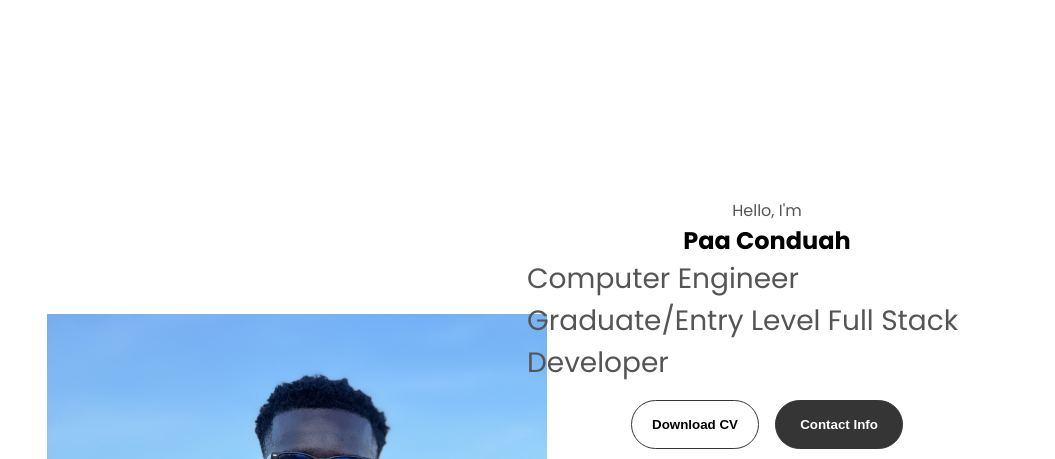
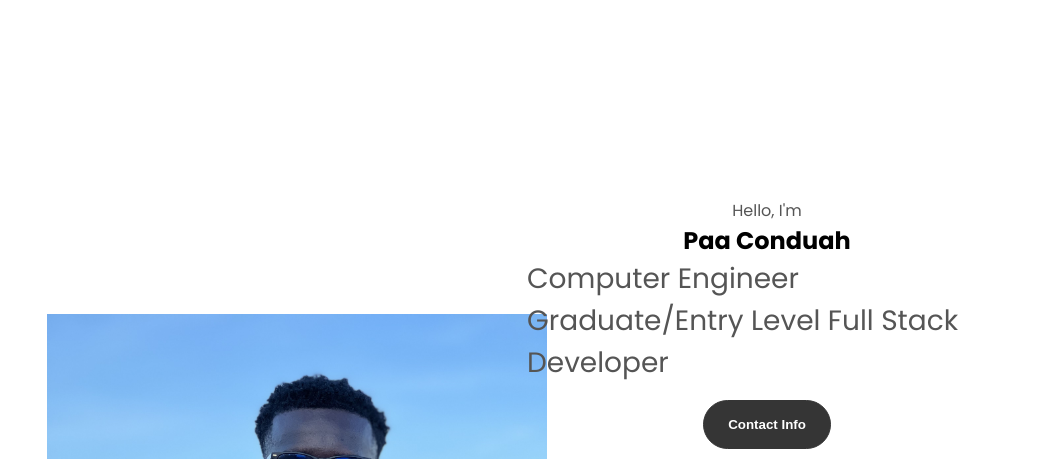
Before and after one commit to mysticJUICE/html-css-js-portfolio-tutorial, a plain HTML site: page index.html in a window 1280 px wide. Shown: the part 106-565 px from the top of the page, without its empty margins (113-1168 px from the left). Drawn offline with Linux system fonts and the light colour scheme.

Commit message:
Website Finished

```diff
--- a/index.html
+++ b/index.html
@@ -48,11 +48,11 @@
                 <h1 class="title">Paa Conduah</h1>
                 <p class="section__text__p2">Computer Engineer Graduate/Entry Level Full Stack Developer</p>
                 <div class="btn-container">
-                    <button class="btn btn-color-2" onclick="window.open('./assets/resume.pdf')"
+                 <!--  <button  >
+                    Download CV
+                 </button>-->
+                    <button class="btn btn-color-1" onclick="location.href='./#contact'"
                     >
-                    Download CV
-                    </button>
-                    <button class="btn btn-color-1" onclick="location.href='./#contact'">
                     Contact Info
                     </button>
                 </div>
```
Also changed, not shown: assets/assets/assets/resume.png (added).
